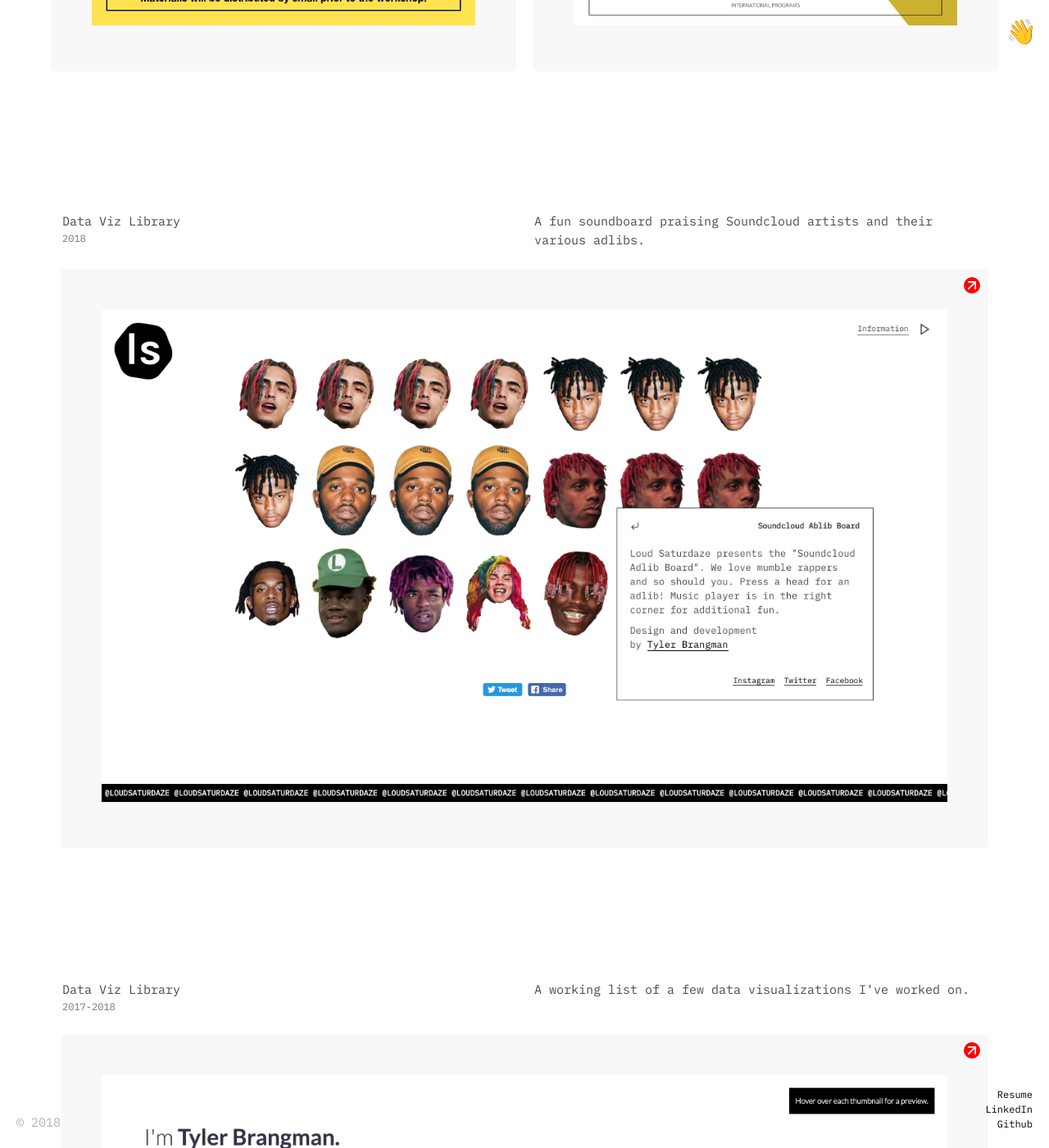
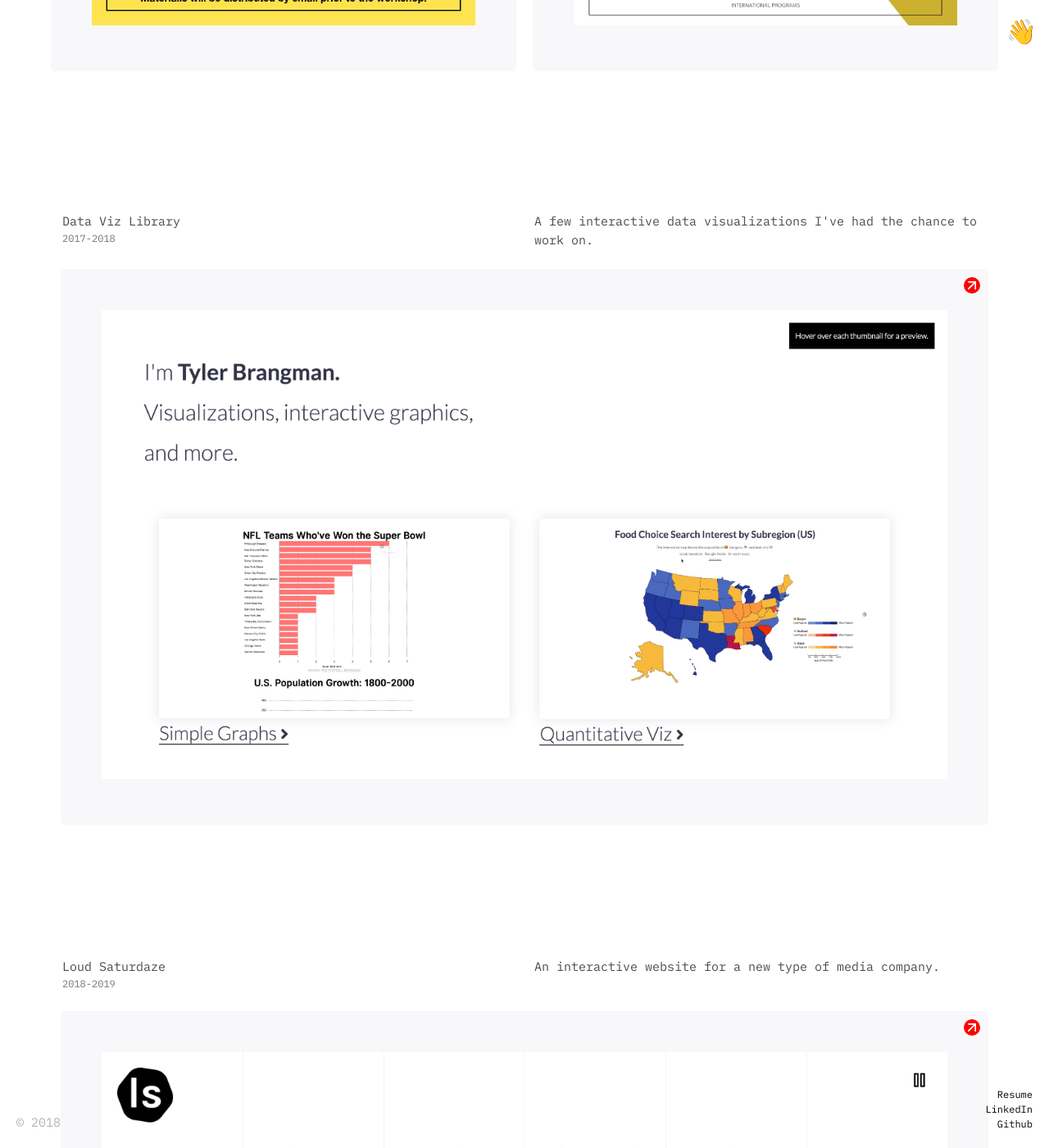
Before and after one commit to tbrangman/tbrangman.github.io, a Jekyll site: the page built from index.html, in a window 1280 px wide and 1400 px high, scrolled down 3397 px. Shown: the whole window at 82% size. Built offline with Jekyll 4.4.1, drawn with Linux system fonts in a browser that asks for light colours; nearby versions of some CDN libraries; some web fonts are replaced; some of the changed text lies outside the part shown.

Commit message:
better descriptons, getting rid of duplications

```diff
--- a/index.html
+++ b/index.html
@@ -76,29 +76,10 @@
   <div class="columns proj-description">
     <div class="column">
       <p>Data Viz Library</p>
-      <p class="proj-tagline">2018</p>
-    </div>
-    <div class="column">
-      <p>A fun soundboard praising Soundcloud artists and their various adlibs.</p>
-    </div>
-  </div>
-
-  <div class="column proj-photo-bg">
-    <img src="{{ site.baseurl }}/assets/sc-adlib/sc-soundboard.png"/>
-    <a class="visit-website" target=”_blank” href="https://cloutboard.netlify.com/">
-      <i data-feather="arrow-up-right"></i>
-    </a>
-  </div>
-</div>
-
-<div class="row fp col-12">
-  <div class="columns proj-description">
-    <div class="column">
-      <p>Data Viz Library</p>
       <p class="proj-tagline">2017-2018</p>
     </div>
     <div class="column">
-      <p>A working list of a few data visualizations I've worked on.</p>
+      <p>A few interactive data visualizations I've had the chance to work on.</p>
     </div>
   </div>
 
@@ -114,18 +95,16 @@
     <div class="columns proj-description">
       <div class="column">
         <p>Loud Saturdaze</p>
-        <p class="proj-tagline">2017-2018</p>
+        <p class="proj-tagline">2018-2019</p>
       </div>
       <div class="column">
-        <p>A working list of a few data visualizations I've worked on.</p>
+        <p>An interactive website for a new type of media company.</p>
       </div>
     </div>
 
     <div class="column proj-photo-bg">
       <img src="{{ site.baseurl }}/assets/loud-sat/LSHomepage.png"/>
       <a class="visit-website" target=”_blank” href="http://www.loudsaturdaze.com">
-      <img src="{{ site.baseurl }}/assets/dataviz/datavizwebsite.png"/>
-      <a class="visit-website" target=”_blank” href="https://datavizlibrary.netlify.com">
         <i data-feather="arrow-up-right"></i>
       </a>
     </div>
```
Also changed, not shown: other parts of index.html (+1 -1 lines), 2 other files.
